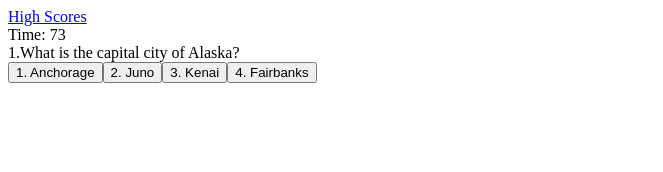
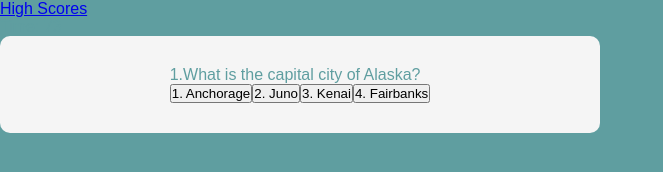
Before and after one commit to RedactdName/quiz, a plain HTML site: page index.html in a window 1280 px wide. Both pictures are taken after a click on the button "Start". Shown: the whole page, without its empty margins (0-663 px from the left). Drawn offline with Linux system fonts and the light colour scheme.

Commit message:
adding back CSS

```diff
--- a/assets/script.js
+++ b/assets/script.js
@@ -6,24 +6,24 @@ var questions = [
         answer: "Juno"
     },
     {
-        question: "2.What year ws the first Barbie doll ?",
+        question: "2.What year was the first Barbie doll ?",
         choices: ['1957', '1958', '1959', '1960'],
         answer: "1959"
     },
     {
-        question: "3. ",
-        choices: ['', '', '', ''],
-        answer: ""
+        question: "3.What is CSS and acronym for? ",
+        choices: ['Cascade Sensory Stressors', 'Covering Stylized Stuff', 'Come Style Stuff', 'Cascading Style Sheets'],
+        answer: "Cascading Style Sheets"
     },
     {
-        question: "4.?",
-        choices: ['', '', '', ''],
-        answer: ""
+        question: "4.What is the ultimate answer to the great question of life?",
+        choices: ['42', '24', 'Binary', 'Foolishness'],
+        answer: "42"
     },
     {
-        question: "5.What is the capital city of Alaska?",
-        choices: ['Anchorage', 'Juno', 'Kenai', 'Fairbanks'],
-        answer: "Juno"
+        question: "5.Who shot first?",
+        choices: ['Greedo', 'Luke', 'Both', 'Han'],
+        answer: "Han"
     }
 ]
 var qIndex = 0
--- a/assets/style.css
+++ b/assets/style.css
@@ -1,3 +1,56 @@
 .hidden {
     display: none;
+}* {
+    margin: 0%;
+    padding: 0%;
+    box-sizing: border-box;
 }
+
+body {
+    background-color: cadetblue;
+    font-family:  Quicksand, Arial, Helvetica, sans-serif;
+    color: cadetblue;
+}
+
+.quiz-container {
+    background: whitesmoke;
+    width: 90%;
+    max-width: 600px;
+    margin: 100px, auto 0;
+    border-radius: 10px;
+    padding: 30px;
+
+
+}
+#scoreContainer {
+    display: inline-flex;
+}
+.center {
+    display: flex;
+    justify-content: center;
+    align-content: center;
+}
+
+.a {
+    color: rgb(180, 116, 116);
+
+
+}
+
+.hidden {
+display: none;
+}
+
+h1 {
+    color: cadetblue;
+    font-weight: 300;
+    border-bottom: 2px solid;
+    padding-bottom: 15px;
+}
+
+.start-btn {
+    background-color: darkred;
+    color: whitesmoke;
+    hover:
+
+}
--- a/assets/style2.css
+++ b/assets/style2.css
@@ -47,5 +47,6 @@ h1 {
 .start-btn {
     background-color: darkred;
     color: whitesmoke;
+    hover:
 
 }
```
